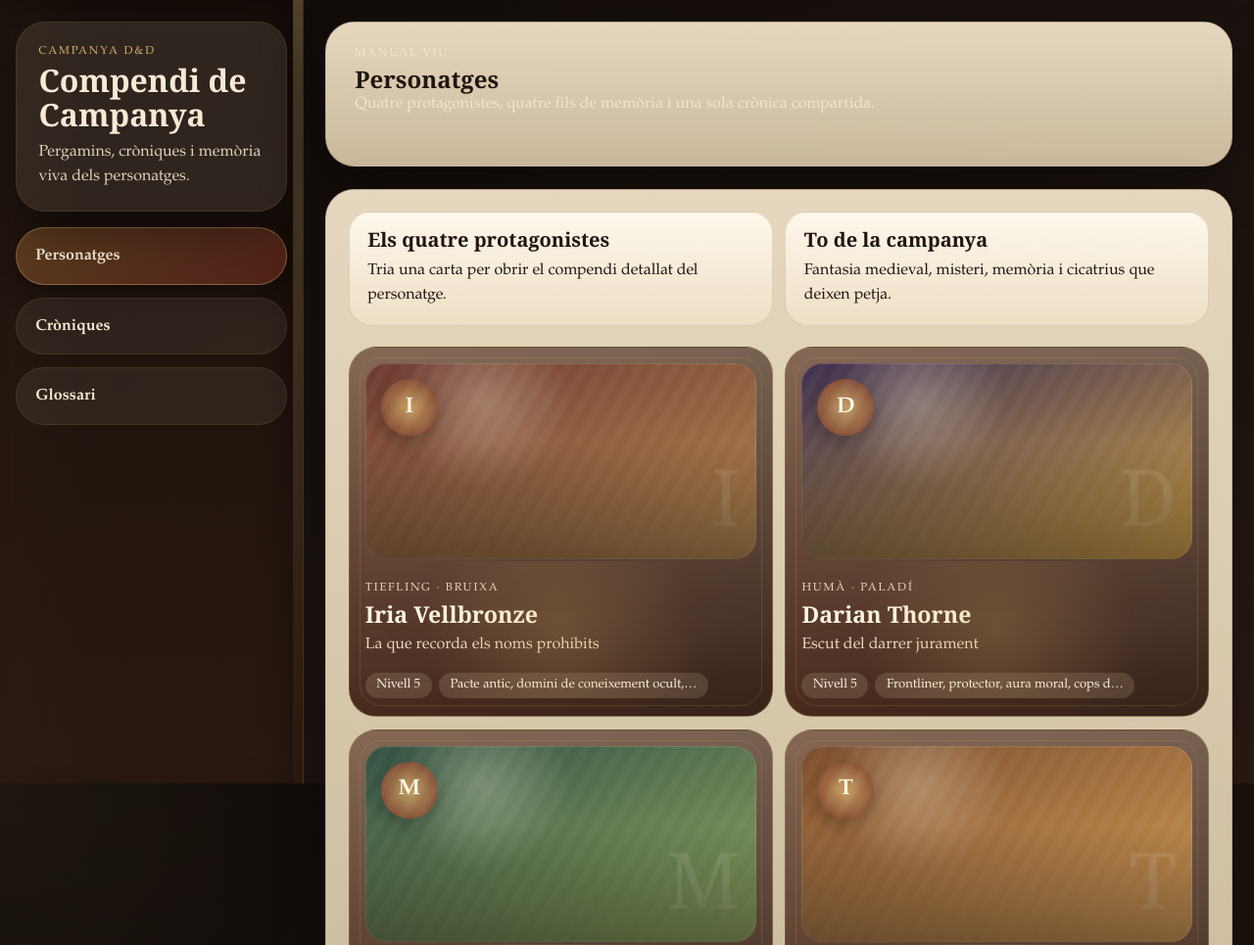
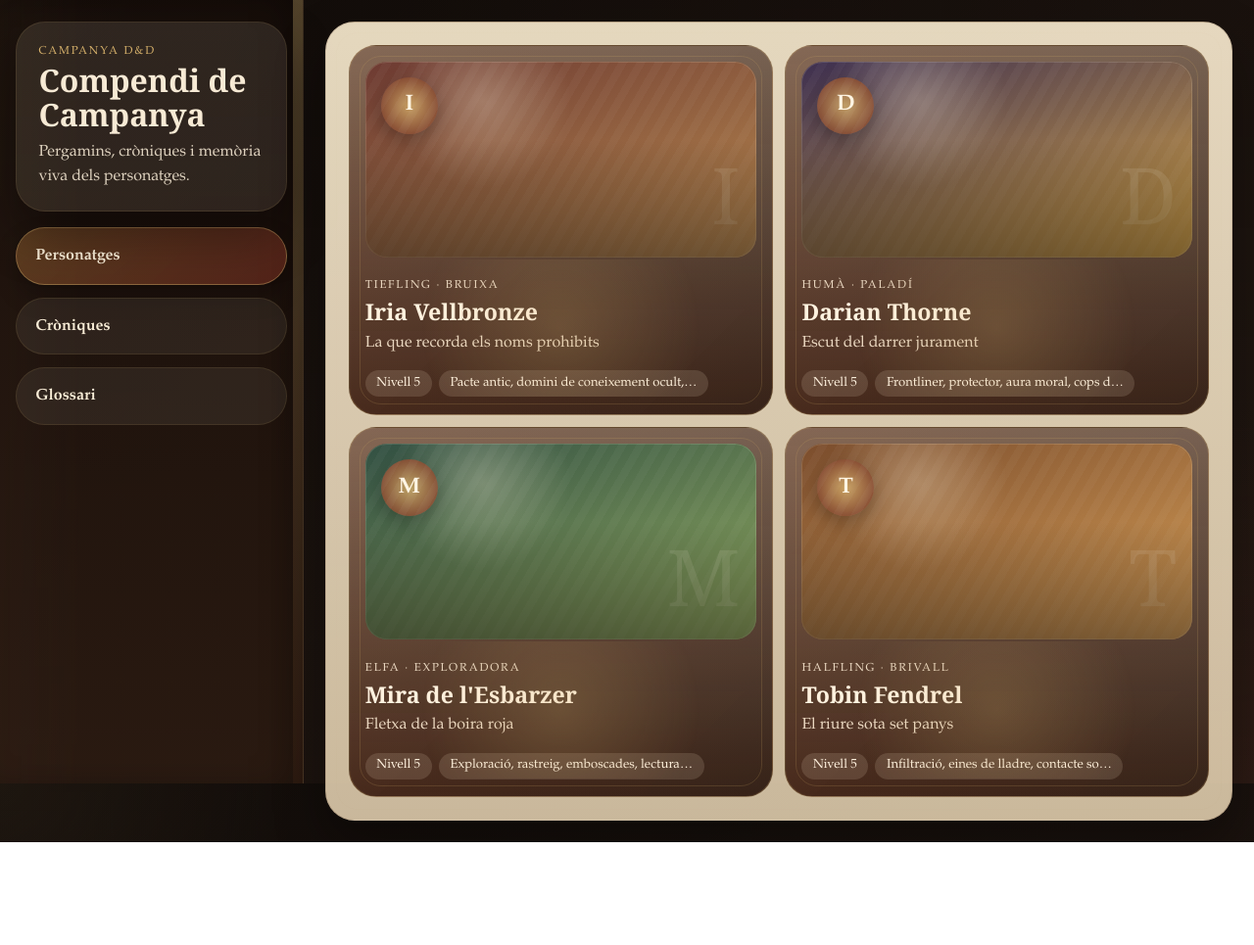
Before and after one commit to gepetier/Necronomicon, a plain HTML site: page index.html in a window 1280 px wide. Shown: the top 965 px of the page at 98% size. After the commit the page ends 860 px from the top, so only its background shows below. Drawn offline with Linux system fonts and the light colour scheme.

Commit message:
Remove highlighted campaign header and intro blocks

```diff
--- a/app.js
+++ b/app.js
@@ -1,28 +1,4 @@
 const STORAGE_KEY = "campaign-compendium-v2";
-
-const moduleCopy = {
-  characters: {
-    title: "Personatges",
-    description:
-      "Quatre protagonistes, quatre fils de memòria i una sola crònica compartida.",
-  },
-  chronicles: {
-    title: "Cròniques",
-    description:
-      "Un llibre viu de sessions, imatges i records que pots recórrer pàgina a pàgina.",
-  },
-  glossary: {
-    title: "Glossari",
-    description:
-      "Llocs, races, monstres, faccions i objectes que els personatges han descobert al llarg del camí.",
-  },
-};
-
-const prompts = {
-  characters: "Quin d'aquests quatre herois hauria d'esdevenir el centre emocional de la campanya?",
-  chronicles: "Quina sessió mereix una dobla pàgina més cinematogràfica al llibre?",
-  glossary: "Quina ubicació o facció necessita una fitxa més rica perquè el grup no en perdi cap detall?",
-};
 
 const seedData = {
   characters: [
@@ -262,10 +238,6 @@ const seedData = {
 let state = loadState();
 let bookTurnTimer = null;
 
-const heroTitle = document.querySelector("#heroTitle");
-const heroDescription = document.querySelector("#heroDescription");
-const questionPrompt = document.querySelector("#questionPrompt");
-const backToGridButton = document.querySelector("#backToGridButton");
 const editModeToggle = document.querySelector("#editModeToggle");
 const exportButton = document.querySelector("#exportButton");
 const importInput = document.querySelector("#importInput");
@@ -281,10 +253,6 @@ function initialize() {
   document.addEventListener("input", handleInput);
   exportButton?.addEventListener("click", exportData);
   importInput?.addEventListener("change", importData);
-  backToGridButton.addEventListener("click", () => {
-    state.ui.showCharacterGrid = true;
-    persistAndRender();
-  });
   editModeToggle?.addEventListener("click", () => {
     state.ui.isEditMode = !state.ui.isEditMode;
     persistAndRender();
@@ -300,6 +268,12 @@ function handleClick(event) {
     if (state.ui.currentModule === "characters") {
       state.ui.showCharacterGrid = true;
     }
+    persistAndRender();
+    return;
+  }
+
+  if (event.target.closest("[data-back-to-grid]")) {
+    state.ui.showCharacterGrid = true;
     persistAndRender();
     return;
   }
@@ -414,16 +388,6 @@ function render() {
 }
 
 function updateHeader() {
-  const current = moduleCopy[state.ui.currentModule];
-  heroTitle.textContent = current.title;
-  heroDescription.textContent = current.description;
-  if (questionPrompt) {
-    questionPrompt.textContent = prompts[state.ui.currentModule];
-  }
-  backToGridButton.classList.toggle(
-    "hidden",
-    !(state.ui.currentModule === "characters" && !state.ui.showCharacterGrid),
-  );
   if (editModeToggle) {
     editModeToggle.textContent = state.ui.isEditMode ? "Tanca edició" : "Mode edició";
   }
@@ -453,16 +417,6 @@ function renderCharactersModule() {
   if (state.ui.showCharacterGrid) {
     charactersModule.innerHTML = `
       <section class="module-surface">
-        <div class="module-toolbar">
-          <div class="parchment-block">
-            <h3>Els quatre protagonistes</h3>
-            <p>Tria una carta per obrir el compendi detallat del personatge.</p>
-          </div>
-          <div class="parchment-block">
-            <h3>To de la campanya</h3>
-            <p>Fantasia medieval, misteri, memòria i cicatrius que deixen petja.</p>
-          </div>
-        </div>
         <div class="character-grid">
           ${state.characters.map(renderCharacterCard).join("")}
         </div>
@@ -480,6 +434,11 @@ function renderCharactersModule() {
 
   charactersModule.innerHTML = `
     <section class="detail-card">
+      <div class="detail-header-actions">
+        <button id="backToGridButtonInline" type="button" class="secondary" data-back-to-grid>
+          Torna a les cartes
+        </button>
+      </div>
       <div class="detail-grid">
         <div class="detail-portrait" style="${paletteStyle(character.palette)}">
           <div class="detail-portrait-inner">
--- a/index.html
+++ b/index.html
@@ -31,21 +31,6 @@
       </aside>
 
       <main class="main-content">
-        <section class="hero-banner">
-          <div>
-            <p class="eyebrow">Manual viu</p>
-            <h2 id="heroTitle">Personatges</h2>
-            <p id="heroDescription">
-              Quatre protagonistes, quatre fils de memòria i una sola crònica compartida.
-            </p>
-          </div>
-          <div class="hero-actions">
-            <button id="backToGridButton" type="button" class="secondary hidden">
-              Torna a les cartes
-            </button>
-          </div>
-        </section>
-
         <section id="charactersModule" class="module-view active"></section>
         <section id="chroniclesModule" class="module-view"></section>
         <section id="glossaryModule" class="module-view"></section>
--- a/styles.css
+++ b/styles.css
@@ -491,6 +491,13 @@ textarea {
     var(--tex-stains),
     var(--tex-parchment);
   background-size: auto, cover, 780px 780px;
+}
+
+
+.detail-header-actions {
+  display: flex;
+  justify-content: flex-end;
+  margin-bottom: var(--space-md);
 }
 
 .detail-grid {
```
